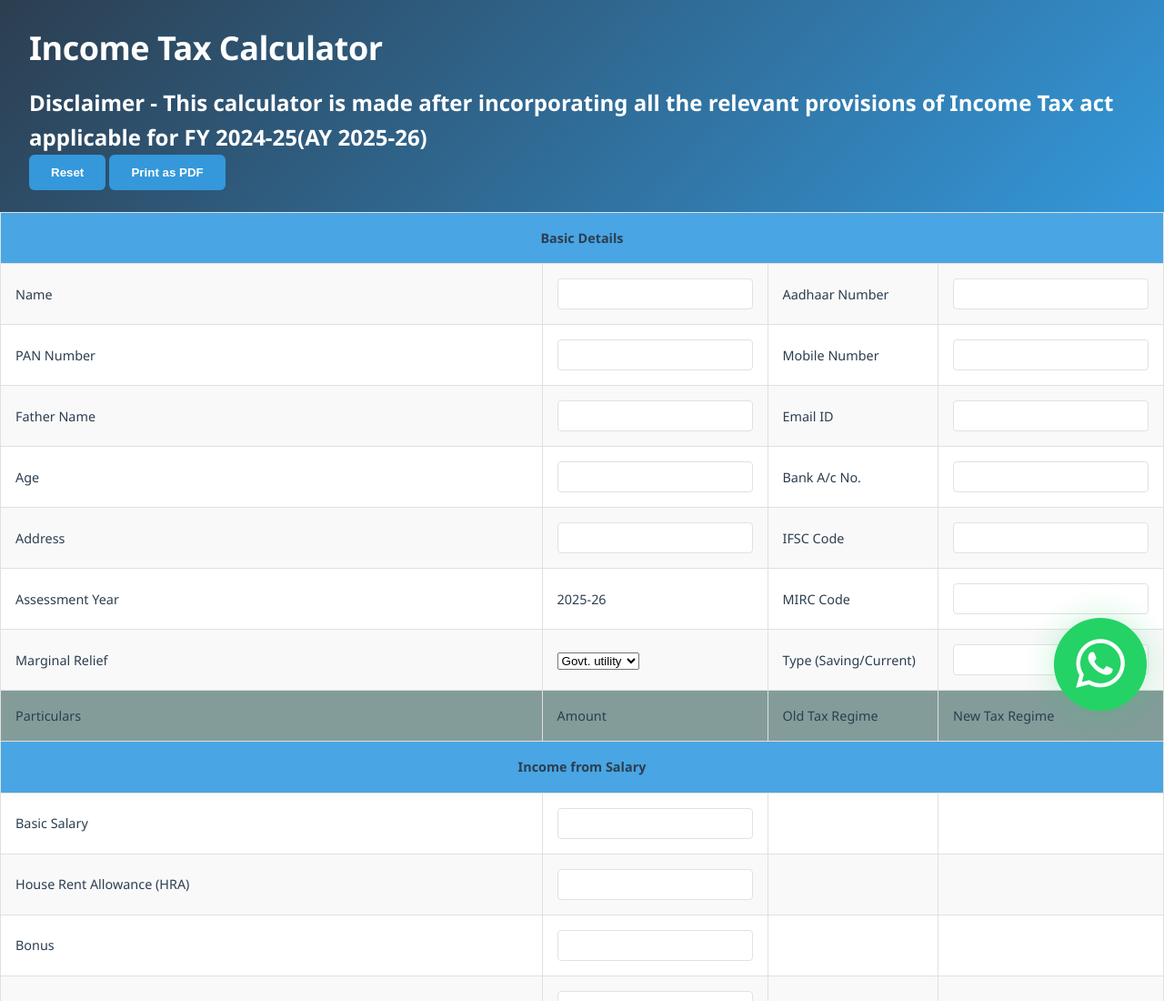
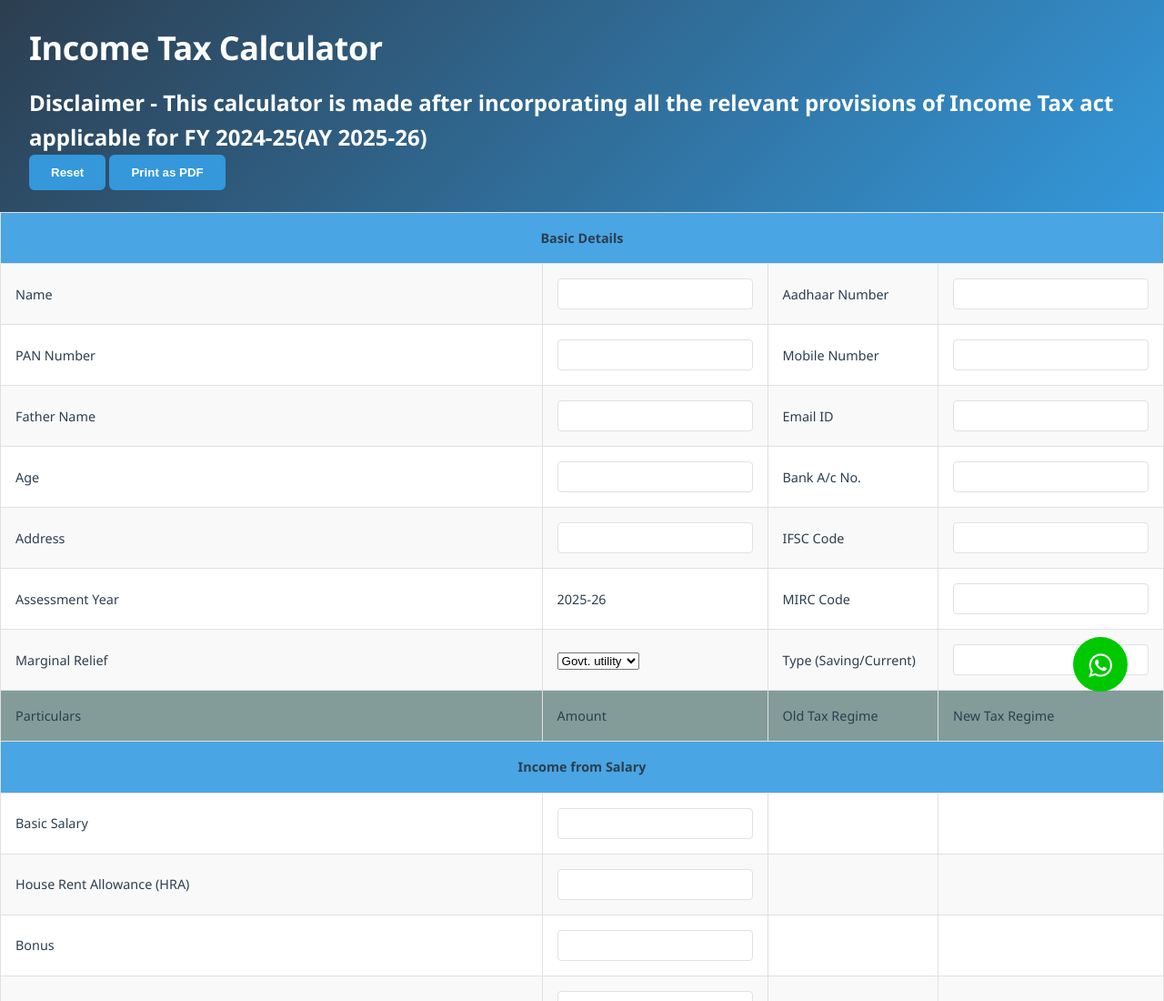
Before and after one commit to SumitGarg100000/IncometaxCalculator, a plain HTML site: page FY2024-25/index.html in a window 1280 px wide. Shown: the top 1100 px of the page at 91% size. Drawn offline with Linux system fonts and the light colour scheme.

Commit message:
Update index.html

```diff
--- a/FY2024-25/index.html
+++ b/FY2024-25/index.html
@@ -16,92 +16,69 @@
     <meta property="og:image:alt" content="Income Tax Calculator 2023-24 Preview">
     <meta name="google-site-verification" content="FR7D2qkpciz6QmllRnOJ7Mv6bbsFJ1CA6Qn7mYDkqwE" />
     <title>Income tax calculator</title>
+
+
+
    <!-- Add Font Awesome for WhatsApp icon -->
-    <link rel="stylesheet" href="https://cdnjs.cloudflare.com/ajax/libs/font-awesome/6.0.0/css/all.min.css">
+
+<link rel="stylesheet" href="https://cdnjs.cloudflare.com/ajax/libs/font-awesome/4.7.0/css/font-awesome.min.css">
+
   <style>
-      /* WhatsApp button styles */
-      .whatsapp-btn {
+
+
+
+  .pulse i {
+  position: relative;
+  z-index: 20;
+  top: 16px;
+  font-size: 30px;
+}
+.pulse {
   position: fixed;
-        bottom: 20px;
-        right: 20px;
-        background-color: #25d366;
+  cursor: pointer;
+  display: block;
+  width: 60px !important;
+  height: 60px;
+  bottom: 40px;
+  right: 40px;
+  background-color: rgba(0, 200, 0, 1);
   color: white;
-        border-radius: 50%;
-        padding: 25px;
+  border-radius: 50px;
   text-align: center;
-        box-shadow: 0 0 20px 10px rgba(37, 211, 102, 0.1);
-        z-index: 1000;
-        display: flex;
-        align-items: center;
-        justify-content: center;
-        text-decoration: none;
-        width: 100px;
-        height: 100px;
-        animation: glow 3s infinite;
-        transition: all 0.3s ease;
+  transition-duration: 0.5s;
+  animation: pulse-btn 3s infinite;
+  z-index: 9000;
 }
 
-      /* Hover effect */
-      .whatsapp-btn:hover {
-        background-color: #128C7E;
-        transform: scale(1.1);
-        animation-play-state: paused;
+.pulse:hover {
+  background-color: rgba(0, 150, 0, 1);
+  color: white;
 }
 
-      /* WhatsApp icon */
-      .whatsapp-btn i {
-        font-size: 60px;
-        transition: transform 0.3s ease;
+.my-float {
+  margin-top: 15px;
 }
 
-      /* Glowing animation */
-      @keyframes glow {
+@-webkit-keyframes pulse-btn {
   0% {
-          box-shadow: 0 0 20px 0px rgba(37, 211, 102, 0.2);
-          transform: scale(1);
+    -webkit-box-shadow: 0 0 0 0 rgba(0, 200, 0, 1);
   }
-
-        50% {
-          box-shadow: 0 0 40px 20px rgba(37, 211, 102, 0.1);
-          transform: scale(1.05);
+  70% {
+    -webkit-box-shadow: 0 0 0 20px rgba(0, 200, 0, 0);
   }
-
   100% {
-          box-shadow: 0 0 20px 0px rgba(37, 211, 102, 0.2);
-          transform: scale(1);
+    -webkit-box-shadow: 0 0 0 0 rgba(0, 200, 0, 0);
   }
 }
 
-      /* Additional sparkle effect */
-      .whatsapp-btn::after {
-        content: '';
-        position: absolute;
-        top: -10px;
-        left: -10px;
-        right: -10px;
-        bottom: -10px;
-        border-radius: 50%;
-        background: radial-gradient(circle, rgba(37, 211, 102, 0.15) 0%, rgba(37, 211, 102, 0) 70%);
-        animation: sparkle 3s infinite;
-      }
-
-      @keyframes sparkle {
-        0% {
-          opacity: 0.3;
-          transform: scale(0.8);
-        }
-
-        50% {
-          opacity: 0;
-          transform: scale(1.5);
-        }
-
-        100% {
-          opacity: 0.3;
-          transform: scale(0.8);
-        }
+.pulse a {
+  color: #fff;
 }
   </style>
+
+
+
+
     <style>
       /* ======== Base Styles ======== */
       :root {
@@ -275,18 +252,14 @@
       }
 
       /* ======== Print Styles ======== */
+
+      //Whatsapp Not display
   @media print {
-        .whatsapp-btn {
+  .pulse,
+  .pulse i {
     display: none !important;
+    visibility: hidden !important;
   }
-      }
-
-      /* Existing button styles */
-      .whatsapp-btn {
-        position: fixed;
-        bottom: 20px;
-        right: 20px;
-        /* ... rest of your existing styles ... */
       }
 
       @media print {
@@ -1100,9 +1073,10 @@
 
 
     <!-- WhatsApp button -->
-    <a href="https://wa.me/9716804520" class="whatsapp-btn" target="_blank" rel="noopener noreferrer" aria-label="Chat on WhatsApp">
-      <i class="fab fa-whatsapp"></i>
-    </a>
+    <a class="btn-whats pulse" href="https://api.whatsapp.com/send?phone=919716804520&text=" target="_blank">
+
+    <i class="fa fa-whatsapp"></i></a>
+
   </body>
   <footer>
     <div class="footer-links">
```
Lines whose indentation alone changed are shown as unchanged.
